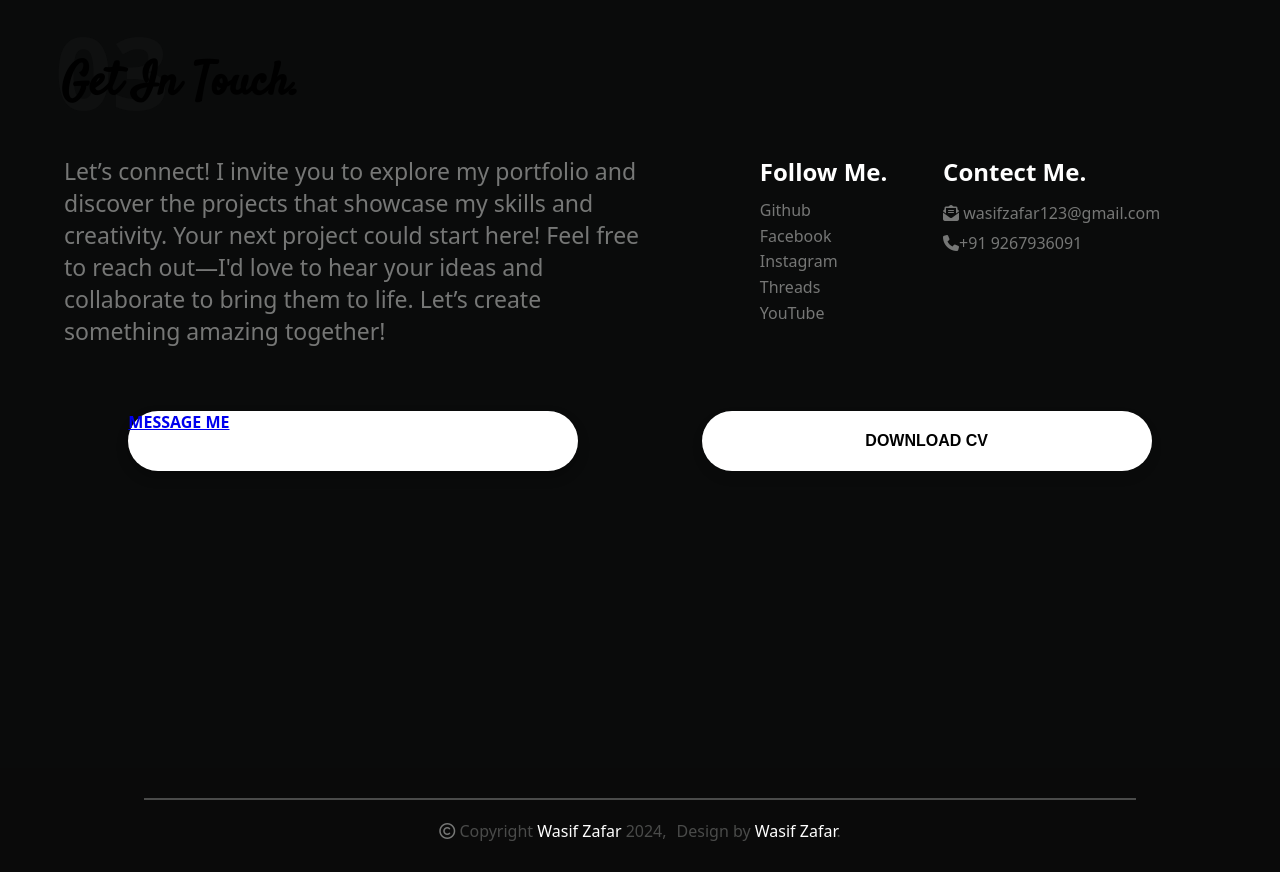
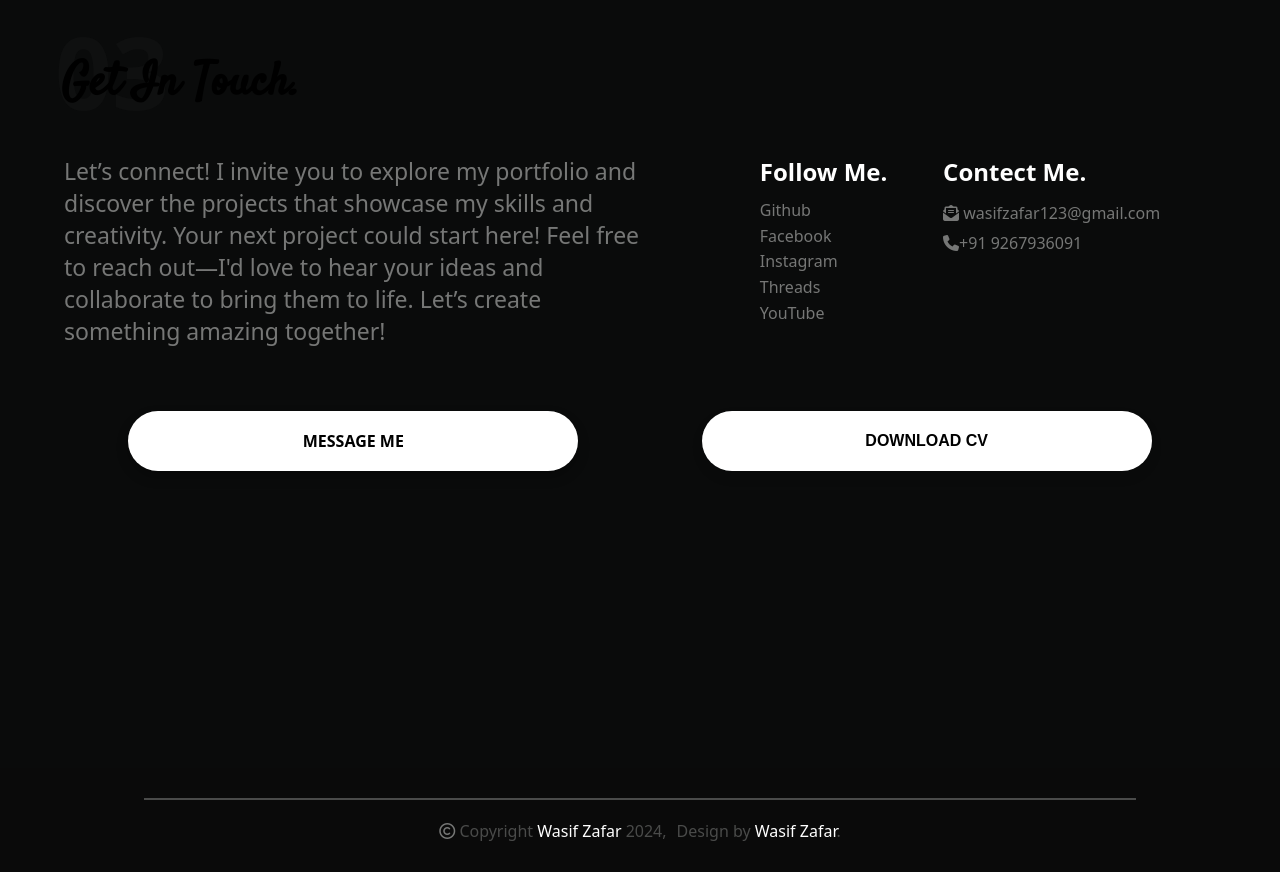
Before and after one commit to WasifZafar/My-Portfolio, a plain HTML site: page index.html in a window 1280 px wide. Shown: the part 4141-5013 px from the top of the page. Drawn offline with nearby package versions, Linux system fonts and the light colour scheme.

Commit message:
Update style.css

```diff
--- a/style.css
+++ b/style.css
@@ -1105,13 +1105,18 @@ button:hover .circle i{
  padding: 0 30px;
  gap: 25px;
 }
- .buttom-button{
+.buttom-button{
   width: 450px;
   height: 60px;
   background-color: #fff;
   border-radius: 100px;
-  font-weight: 600;
+  font-weight: 700;
   box-shadow: 0 6px 12px rgba(0, 0, 0, 0.271);
+  text-decoration: none;
+  display: flex;
+  justify-content: center;
+  align-items: center;
+  color: #000;
 }
 .buttom-button:hover{
   background-color:var(--button-hover-background) ;
```
